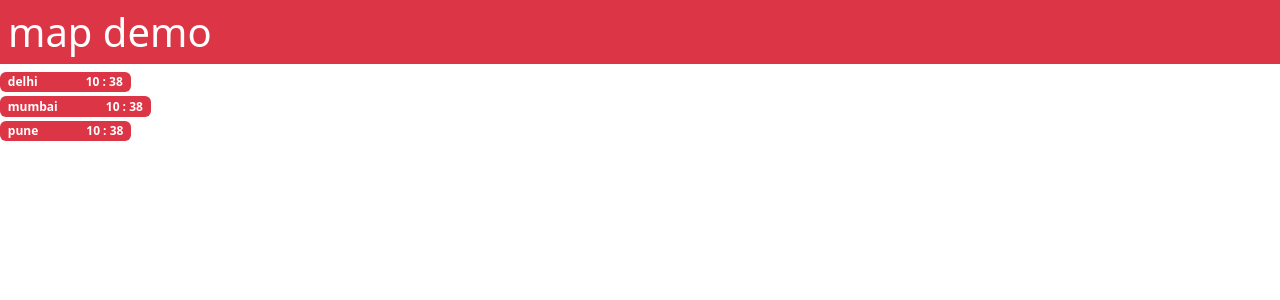
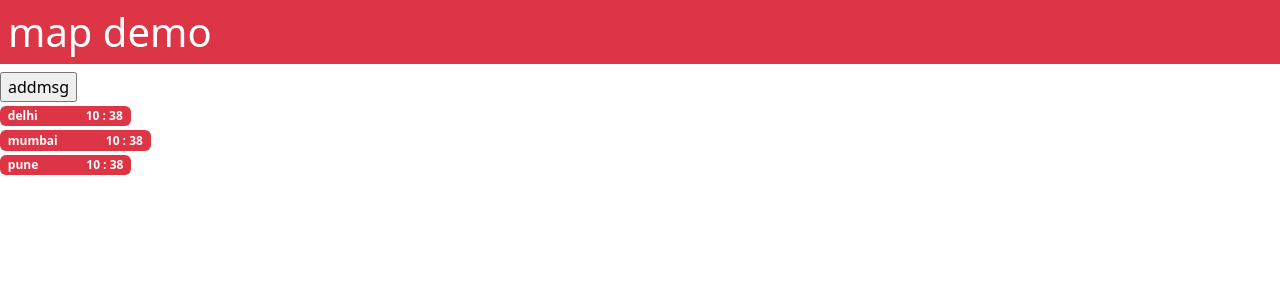
Before and after one commit to Mayuresh0210/my-app, a React (Create React App) app: page / in a window 1280 px wide. Shown: the top 300 px of the page. Built offline with nearby package versions, Linux system fonts and the light colour scheme.

Commit message:
static message

```diff
--- a/src/App.js
+++ b/src/App.js
@@ -3,17 +3,26 @@ import {useState} from "react";
 
 function App(){
 
-  let [list, setlist] = useState([{city:"delhi" ,Messagetime: new Date()}, {city:"mumbai",Messagetime: new Date()}, {city:"pune",Messagetime: new Date()}]);
+  let [list, setlist] = useState([{Message:"delhi" ,Messagetime: new Date()}, {Message:"mumbai",Messagetime: new Date()}, {Message:"pune",Messagetime: new Date()}]);
 
+  let addmsg= () => {
+    let Newmessage = {Message: "chill", Messagetime: new Date()};
+    list= [Newmessage, ...list];
+    setlist(list);
+  };
   return(
   <div>
      <h1 className="bg-danger text-white p-2 sticky-top">map demo</h1>
+
+     <input type="button" value="addmsg" onClick={addmsg} />
 
     { list.map((item , index ) => (
 
   <div key={index} className="d-flex my-1">
 
-    <div className="badge text-bg-danger">{item.city}
+
+
+    <div className="badge text-bg-danger">{item.Message}
     <span className="ms-5">{item.Messagetime.getHours()} : {item.Messagetime.getMinutes()}</span></div>
    </div>
      ))}
```
